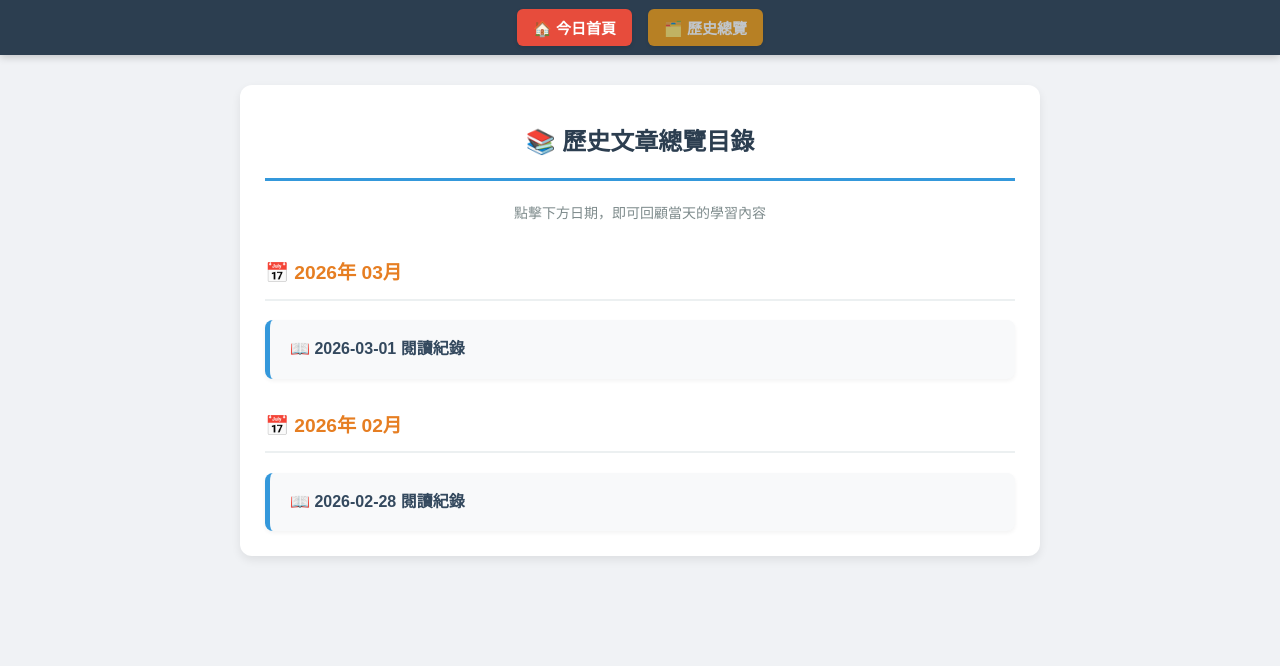
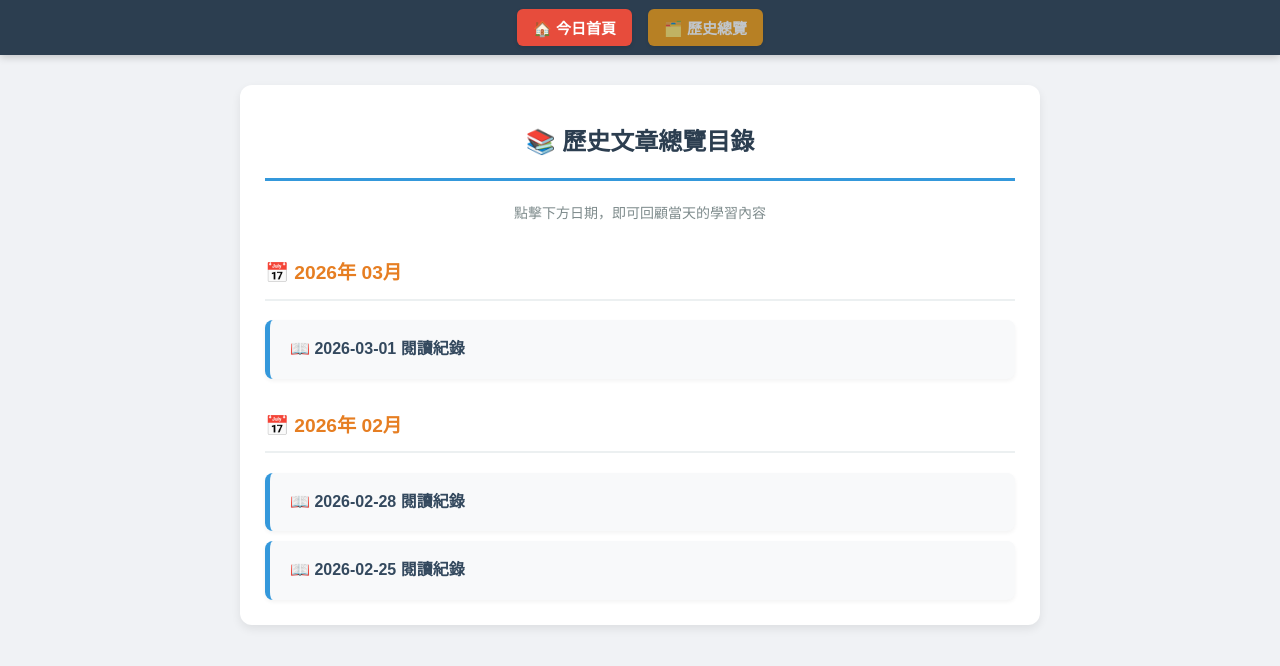
Before and after one commit to WeibaTail/daily-nihongo, a plain HTML site: page archive_index.html in a window 1280 px wide. Drawn offline with Linux system fonts and the light colour scheme.

Commit message:
更新歷史目錄總覽

```diff
--- a/archive_index.html
+++ b/archive_index.html
@@ -39,6 +39,7 @@
 <h3 class="month-title">📅 2026年 02月</h3>
 <div class="date-list">
 <a href="archive/2026-02-28.html" class="date-card">📖 2026-02-28 閱讀紀錄</a>
+<a href="archive/2026-02-25.html" class="date-card">📖 2026-02-25 閱讀紀錄</a>
 </div>
 
                 </div>
```
